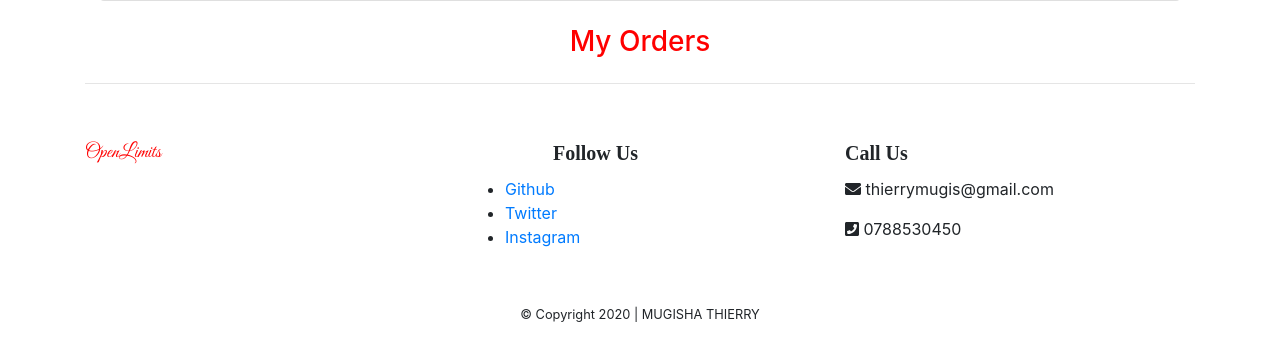
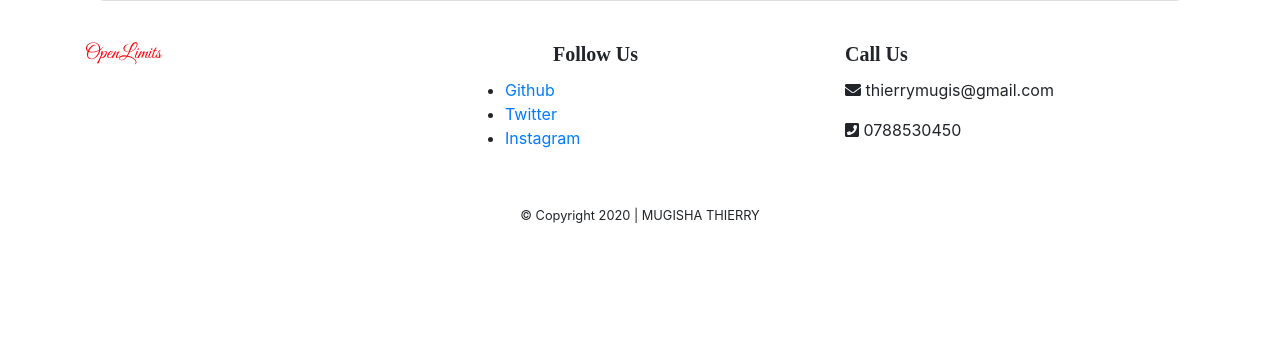
Before and after one commit to mugisha-thierry/online-shop, a Django app: template app/templates/profile.html in a window 1280 px wide. Shown: the part 270-631 px from the top of the page. Run offline with Django 3.2, Linux system fonts and the light colour scheme; the template is opened without the code that fills it: values that come from a table or form of the project are taken from there, others are empty; parts of the project's set-up code (start-up, migrations or seed data) failed here and were passed over; some libraries are stand-ins or nearby versions.

```diff
--- a/app/templates/profile.html
+++ b/app/templates/profile.html
@@ -48,23 +48,7 @@
             </div>
         </div>
     </div>
-    <h3 class="text-center m-4" style="color: red;">My Orders</h3>
-    <hr>
-    <div class="row justify-content-center">
-        <!-- {% for post in posts %}
 
-        <div class="card col-md-3 m-3">
-            <img class="card-img-top" width="100%" src="{{ post.post_image.url }}" alt="-------">
-            <div class="card-body">
-              <h5 class="card-title"><span>{{post.title}}</span></h5>
-              <p class="card-text"><small class="text-muted">{{post.date|date}}</small></p>
-              <p>{{post.post_details}}</p>
-            </div>
-          </div>
-
-
-        {% endfor %} -->
-    </div>
 
 </div>
 <div class="modal fade" id="exampleModal_" tabindex="-1" role="dialog" aria-labelledby="exampleModalLabel" aria-hidden="true">
```
